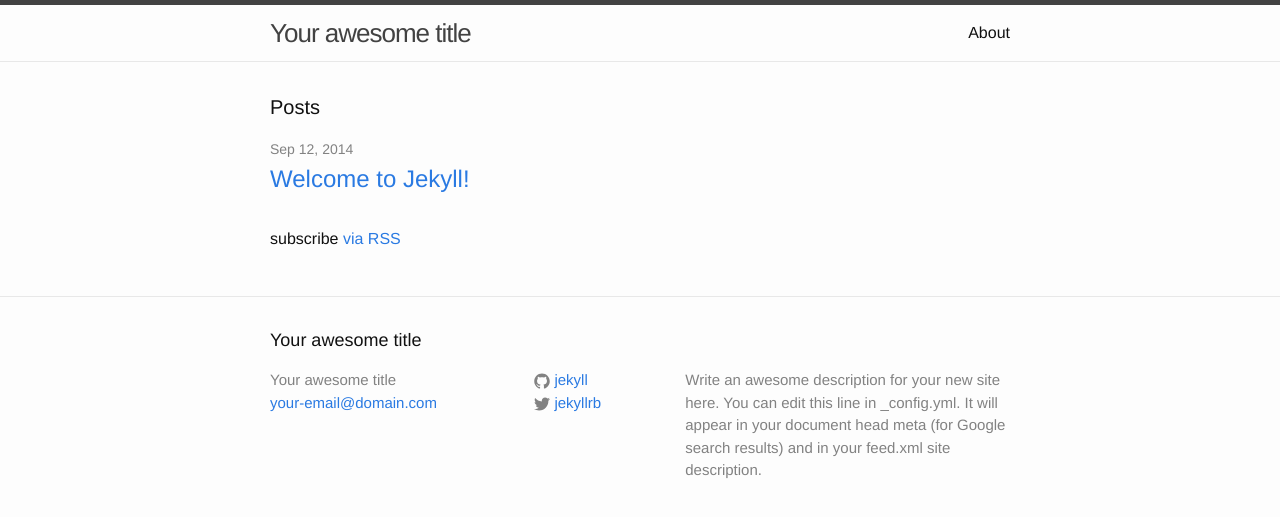
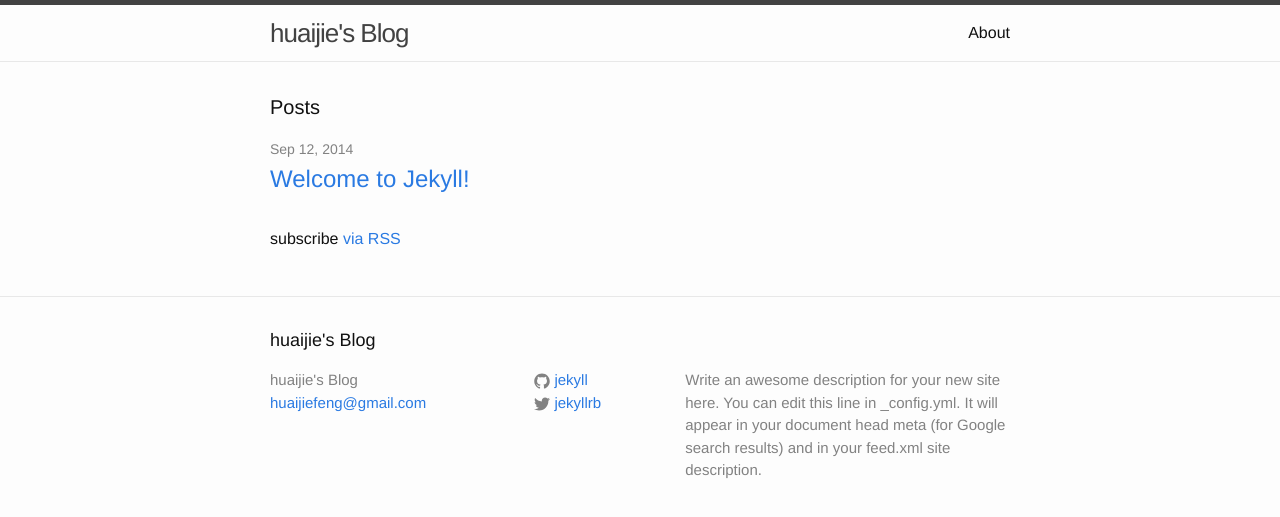
Before and after one commit to huaijiefeng/huaijiefeng.github.io, a Jekyll site: the page built from index.html, in a window 1280 px wide. Shown: the top 517 px of the page. Built offline with Jekyll 4.4.1, drawn with Linux system fonts in a browser that asks for light colours.

Commit message:
modify _config.yml

```diff
--- a/_config.yml
+++ b/_config.yml
@@ -1,6 +1,6 @@
 # Site settings
-title: Your awesome title
-email: your-email@domain.com
+title: huaijie's Blog
+email: huaijiefeng@gmail.com
 description: > # this means to ignore newlines until "baseurl:"
   Write an awesome description for your new site here. You can edit this
   line in _config.yml. It will appear in your document head meta (for
```
